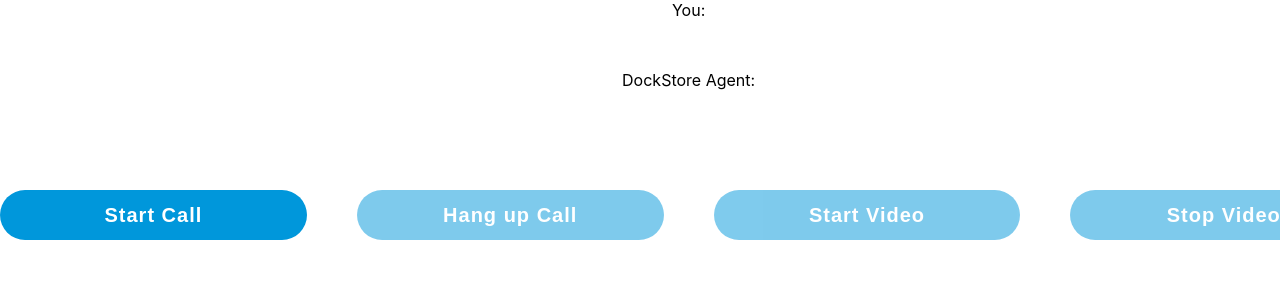
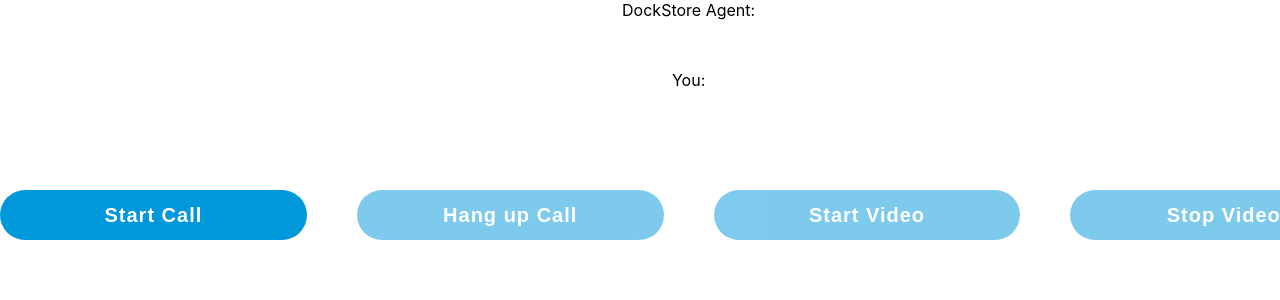
Before and after one commit to BiekeSurfOrg/teams-integration, a React (Create React App) app: page / in a window 1280 px wide. Shown: the top 300 px of the page. Built offline with nearby package versions, Linux system fonts and the light colour scheme; no server answers.

Commit message:
style changes

```diff
--- a/src/App.css
+++ b/src/App.css
@@ -33,7 +33,7 @@
   display: flex;
   flex-direction: column;
   align-items: center;
-  margin-bottom: 1000px;
+  margin-bottom: 2000px;
 }
 
 .video-container-holder {
--- a/src/App.js
+++ b/src/App.js
@@ -313,10 +313,10 @@ function App() {
     <div className='main-content'>
       <div className='video-container-holder'>
         <div className='video-container'>
-          <div id="localVideoContainer" >You:</div>
+          <div id="remoteVideosGallery" >DockStore Agent:</div>
         </div>
         <div className='video-container'>
-          <div id="remoteVideosGallery" >DockStore Agent:</div>
+          <div id="localVideoContainer" >You:</div>
         </div>
       </div>
       <div className='buttons'>
```
